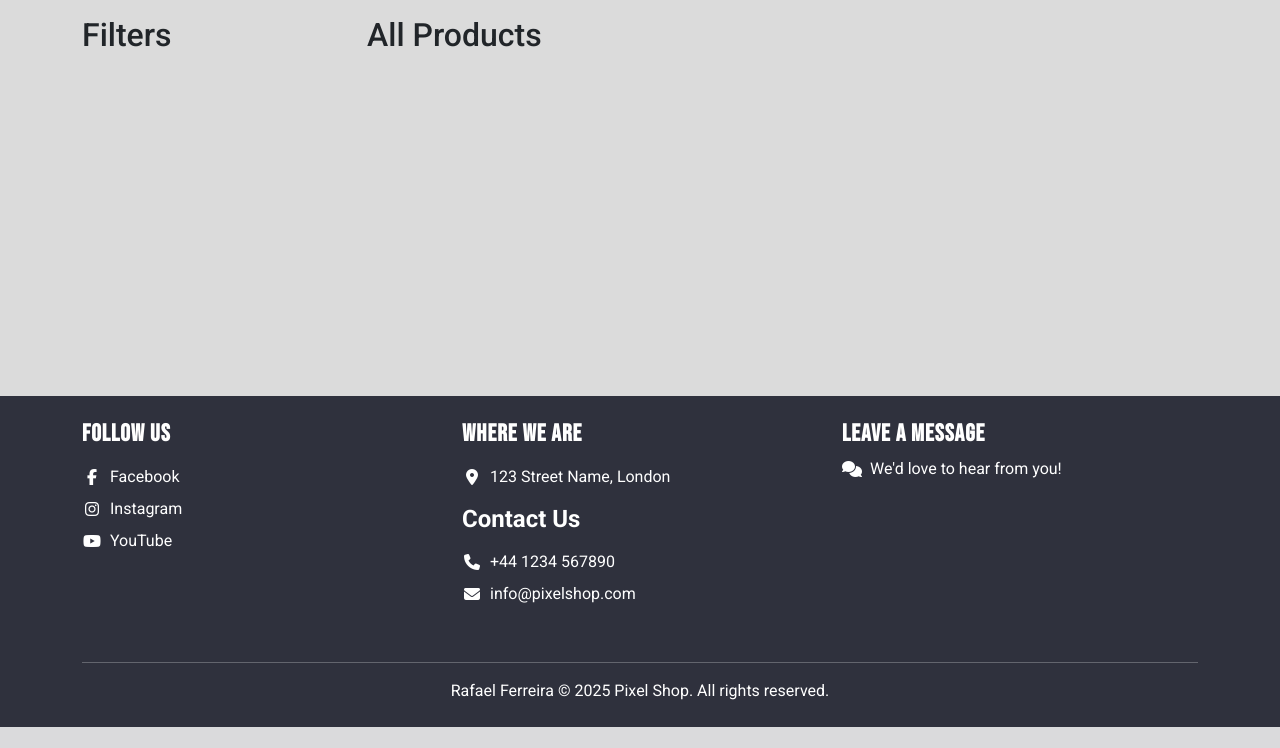
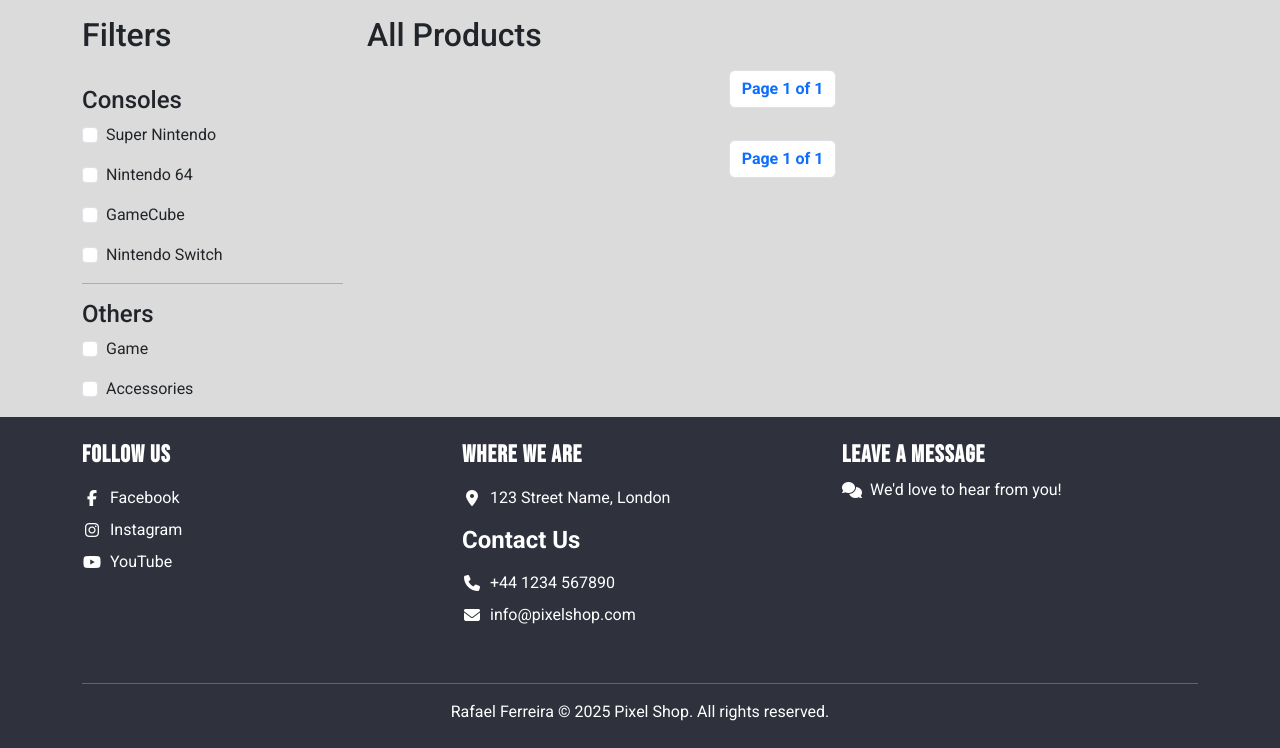
Before and after one commit to faelf/pixel_shop, a Django app: page /store/ in a window 1280 px wide. Shown: the part 73-821 px from the top of the page. Before the commit the page ends 800 px from the top, so only its background shows below. Run offline with Django 5.2, Linux system fonts and the light colour scheme; data that the repository does not hold is empty; some libraries are stand-ins or nearby versions.

Commit message:
Add HTMX support and implement product filtering and pagination features

```diff
--- a/pixelshop/settings.py
+++ b/pixelshop/settings.py
@@ -47,6 +47,7 @@ INSTALLED_APPS = [
     "allauth.socialaccount",
     # Other Apps
     "storages",
+    "django_htmx",
     # Page Apps
     "home",
     "products",
--- a/products/templates/products/filters.html
+++ b/products/templates/products/filters.html
@@ -1 +1,90 @@
-<p class="h2 my-3">Filters</p>
+<div class="mt-3">
+  <div class="card-body">
+    <div class="row align-items-center">
+      <div class="col-6">
+        <p class="h3 d-lg-none mb-0">Filters</p>
+      </div>
+      <div class="col-6 text-end">
+        <a class="d-lg-none"
+           data-bs-toggle="collapse"
+           href="#filterSidebar"
+           role="button"
+           aria-expanded="false"
+           aria-controls="filterSidebar">
+          <i class="fa-solid fa-chevron-down"></i>
+        </a>
+      </div>
+    </div>
+    <div class="collapse d-lg-block"
+         id="filterSidebar"
+         hx-target="#product_list"
+         hx-swap="outerHTML"
+         hx-include="#filter_form">
+      <form id="filter_form" method="post" action="" class="mt-3">
+        <p class="h4">Consoles</p>
+        <div class="mb-3 form-check">
+          <input type="checkbox"
+                 class="form-check-input"
+                 id="super_nintendo"
+                 name="category"
+                 value="super_nintendo"
+                 hx-trigger="change"
+                 hx-get="{% url 'products_list' %}">
+          <label class="form-check-label" for="super_nintendo">Super Nintendo</label>
+        </div>
+        <div class="mb-3 form-check">
+          <input type="checkbox"
+                 class="form-check-input"
+                 id="nintendo_64"
+                 name="category"
+                 value="nintendo_64"
+                 hx-trigger="change"
+                 hx-get="{% url 'products_list' %}">
+          <label class="form-check-label" for="nintendo_64">Nintendo 64</label>
+        </div>
+        <div class="mb-3 form-check">
+          <input type="checkbox"
+                 class="form-check-input"
+                 id="game_cube"
+                 name="category"
+                 value="game_cube"
+                 hx-trigger="change"
+                 hx-get="{% url 'products_list' %}">
+          <label class="form-check-label" for="game_cube">GameCube</label>
+        </div>
+        <div class="mb-3 form-check">
+          <input type="checkbox"
+                 class="form-check-input"
+                 id="nintendo_switch"
+                 name="category"
+                 value="nintendo_switch"
+                 hx-trigger="change"
+                 hx-get="{% url 'products_list' %}">
+          <label class="form-check-label" for="nintendo_switch">Nintendo Switch</label>
+        </div>
+        <hr>
+        <p class="h4">Others</p>
+        <div class="mb-3 form-check">
+          <input type="checkbox"
+                 class="form-check-input"
+                 id="game"
+                 name="category"
+                 value="game"
+                 hx-trigger="change"
+                 hx-get="{% url 'products_list' %}">
+          <label class="form-check-label" for="game">Game</label>
+        </div>
+        <div class="mb-3 form-check">
+          <input type="checkbox"
+                 class="form-check-input"
+                 id="accessories"
+                 name="category"
+                 value="accessories"
+                 hx-trigger="change"
+                 hx-get="{% url 'products_list' %}">
+          <label class="form-check-label" for="accessories">Accessories</label>
+        </div>
+      </form>
+    </div>
+  </div>
+</div>
--- /dev/null
+++ b/products/templates/products/pagination.html
@@ -0,0 +1,26 @@
+<div class="d-flex justify-content-center"
+     hx-target="#product_list"
+     hx-swap="outerHTML"
+     show:top>
+  <ul class="pagination">
+    {% if page_obj.has_previous %}
+      <li class="page-item fw-bold">
+        <a class="page-link" hx-get="?page=1">First</a>
+      </li>
+      <li class="page-item fw-bold">
+        <a class="page-link" hx-get="?page={{ page_obj.previous_page_number }}">Previous</a>
+      </li>
+    {% endif %}
+    <li class="page-item fw-bold">
+      <p class="page-link">Page {{ page_obj.number }} of {{ page_obj.paginator.num_pages }}</p>
+    </li>
+    {% if page_obj.has_next %}
+      <li class="page-item fw-bold">
+        <a class="page-link" hx-get="?page={{ page_obj.next_page_number }}">Next</a>
+      </li>
+      <li class="page-item fw-bold">
+        <a class="page-link" hx-get="?page={{ page_obj.paginator.num_pages }}">Last</a>
+      </li>
+    {% endif %}
+  </ul>
+</div>
--- a/products/templates/products/product_card.html
+++ b/products/templates/products/product_card.html
@@ -1,5 +1,6 @@
-<p class="h2 my-3">All Products</p>
-{% for product in products %}
+<div id="product_list">
+  {% include "products/pagination.html" %}
+  {% for product in page_obj %}
     <div class="card mb-3">
       <div class="row g-0">
         {% if product.image %}
@@ -78,3 +79,5 @@
       </div>
     </div>
   {% endfor %}
+  {% include "products/pagination.html" %}
+</div>
--- a/products/templates/products/products_list.html
+++ b/products/templates/products/products_list.html
@@ -6,8 +6,14 @@
 {% block content %}
   <div class="container">
     <div class="row">
-      <div class="col-12 col-lg-3">{% include "products/filters.html" %}</div>
-      <div class="col-12 col-lg-9">{% include "products/product_card.html" %}</div>
+      <div class="col-12 col-lg-3">
+        <p class="h2 my-3 d-lg-block d-none">Filters</p>
+        {% include "products/filters.html" %}
+      </div>
+      <div class="col-12 col-lg-9">
+        <p class="h2 my-3">All Products</p>
+        {% include "products/product_card.html" %}
+      </div>
     </div>
   </div>
 {% endblock content %}
--- a/products/views.py
+++ b/products/views.py
@@ -1,3 +1,4 @@
+from django.core.paginator import Paginator
 from django.shortcuts import render, get_object_or_404
 from .models import Product
 
@@ -5,7 +6,23 @@ from .models import Product
 # Create your views here.
 def products_list(request):
     products = Product.objects.all()
-    context = {"products": products}
+
+    category_name = request.GET.getlist("category")
+    if category_name:
+        products = products.filter(categories__name__in=category_name)
+
+    paginator = Paginator(products, 5)
+    page_number = request.GET.get("page", 1)
+    page_obj = paginator.get_page(page_number)
+
+    context = {
+        "page_obj": page_obj,
+        "category_name": category_name,
+    }
+
+    if "HX-Request" in request.headers:
+        return render(request, "products/product_card.html", context)
+
     return render(request, "products/products_list.html", context)
 
 
--- a/static/css/base.css
+++ b/static/css/base.css
@@ -165,7 +165,7 @@ footer .footer-list li {
   border-top-right-radius: 0.25rem;
   aspect-ratio: 16 / 9;
   @media (min-width: 992px) {
-    aspect-ratio: 1 / 1.15;
+    aspect-ratio: 1 / 1.2;
     border-top-left-radius: 0.25rem;
     border-bottom-left-radius: 0.25rem;
     border-top-right-radius: 0;
--- a/templates/base.html
+++ b/templates/base.html
@@ -19,6 +19,10 @@
           crossorigin="anonymous">
     <!-- Custom CSS -->
     <link rel="stylesheet" href="{% static 'css/base.css' %}">
+    <!-- HTMX -->
+    <script src="https://cdn.jsdelivr.net/npm/htmx.org@2.0.7/dist/htmx.min.js"
+            integrity="sha384-ZBXiYtYQ6hJ2Y0ZNoYuI+Nq5MqWBr+chMrS/RkXpNzQCApHEhOt2aY8EJgqwHLkJ"
+            crossorigin="anonymous"></script>
   </head>
   <body class="d-flex flex-column min-vh-100">
     {% include "messages.html" %}
```
Lines whose indentation alone changed are shown as unchanged.
